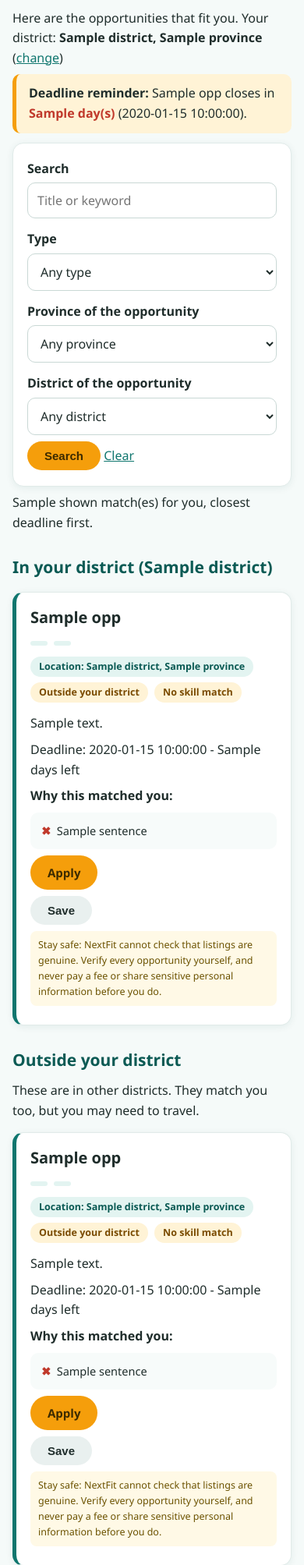
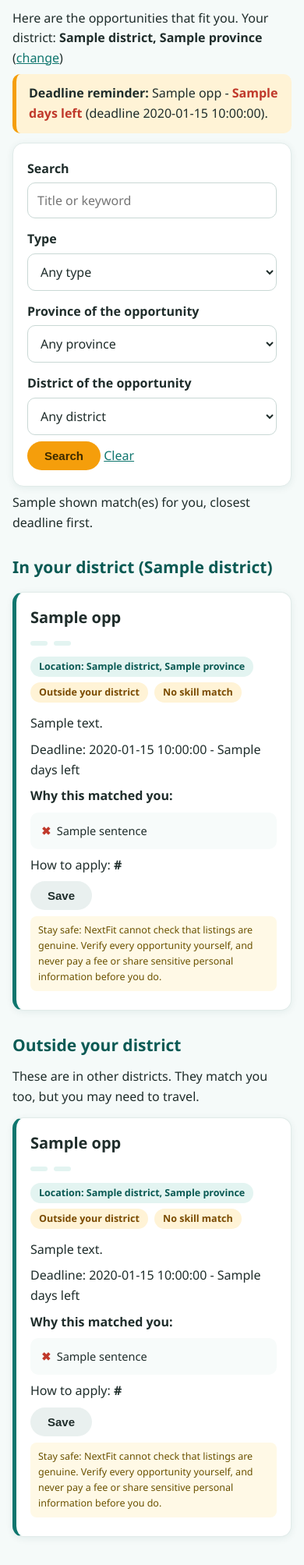
Before and after one commit to Ines-karega/NextFit, a Flask app: template frontend/templates/dashboard.html in a window 390 px wide. Shown: the part 127-2134 px from the top of the page at 78% size. Run offline with Flask 3, Linux system fonts and the light colour scheme; the template is opened without the code that fills it: most values are stand-ins (such as "Sample title", 1, 10 or a date in 2020); some libraries are stand-ins or nearby versions.

Commit message:
Support email or phone contacts on cards and clearer days-left wording

```diff
--- a/frontend/templates/_card.html
+++ b/frontend/templates/_card.html
@@ -19,9 +19,9 @@
   <p>{{ o['description'] }}</p>
   <p>
     Deadline: {{ o['deadline'] }} -
-    {% if m['days_left'] < 0 %}<span class="urgent">closed</span>
-    {% elif m['days_left'] <= 7 %}<span class="urgent">{{ m['days_left'] }} day(s) left</span>
-    {% else %}{{ m['days_left'] }} days left{% endif %}
+    {% if m['days_left'] < 0 or o['status'] != 'OPEN' %}<span class="urgent">closed</span>
+    {% elif m['days_left'] <= 7 %}<span class="urgent">{{ m['days_left'] | days_text }}</span>
+    {% else %}{{ m['days_left'] | days_text }}{% endif %}
   </p>
 
   <strong>Why this {% if show_status and not m['eligible'] %}does not fully match{% else %}matched you{% endif %}:</strong>
@@ -31,8 +31,17 @@
     {% endfor %}
   </ul>
 
+  {# FR3.1: the admin gives an application link or a contact (an email address or a phone number) #}
+  {% set apply = o['apply_link'] %}
+  {% if not apply.startswith('http') %}
+    <p>How to apply: {% if '@' in apply %}send your application by email to {% endif %}<strong>{{ apply }}</strong></p>
+  {% endif %}
   <p>
-    <a class="button" href="{{ o['apply_link'] }}" target="_blank" rel="noopener">Apply</a>
+    {% if apply.startswith('http://') or apply.startswith('https://') %}
+      <a class="button" href="{{ apply }}" target="_blank" rel="noopener">Apply</a>
+    {% elif '@' in apply %}
+      <a class="button" href="mailto:{{ apply }}">Apply by email</a>
+    {% endif %}
     {% if o['id'] in saved %}
       <form class="inline" method="post" action="{{ url_for('unsave', opp_id=o['id']) }}">
         <input type="hidden" name="next" value="{{ next_url }}"><button class="grey">Remove from saved</button>
--- a/frontend/templates/dashboard.html
+++ b/frontend/templates/dashboard.html
@@ -9,8 +9,8 @@
 
 {% for r in reminders %}
   <div class="reminder">
-    <strong>Deadline reminder:</strong> {{ r['opp']['title'] }} closes in
-    <span class="urgent">{{ r['days_left'] }} day(s)</span> ({{ r['opp']['deadline'] }}).
+    <strong>Deadline reminder:</strong> {{ r['opp']['title'] }} -
+    <span class="urgent">{{ r['days_left'] | days_text }}</span> (deadline {{ r['opp']['deadline'] }}).
   </div>
 {% endfor %}
 
--- a/frontend/templates/saved.html
+++ b/frontend/templates/saved.html
@@ -5,8 +5,8 @@
 <h1>My saved opportunities</h1>
 {% for r in reminders %}
   <div class="reminder">
-    <strong>Deadline reminder:</strong> {{ r['opp']['title'] }} closes in
-    <span class="urgent">{{ r['days_left'] }} day(s)</span>.
+    <strong>Deadline reminder:</strong> {{ r['opp']['title'] }} -
+    <span class="urgent">{{ r['days_left'] | days_text }}</span> (deadline {{ r['opp']['deadline'] }}).
   </div>
 {% endfor %}
 {% for m in items %}
```
